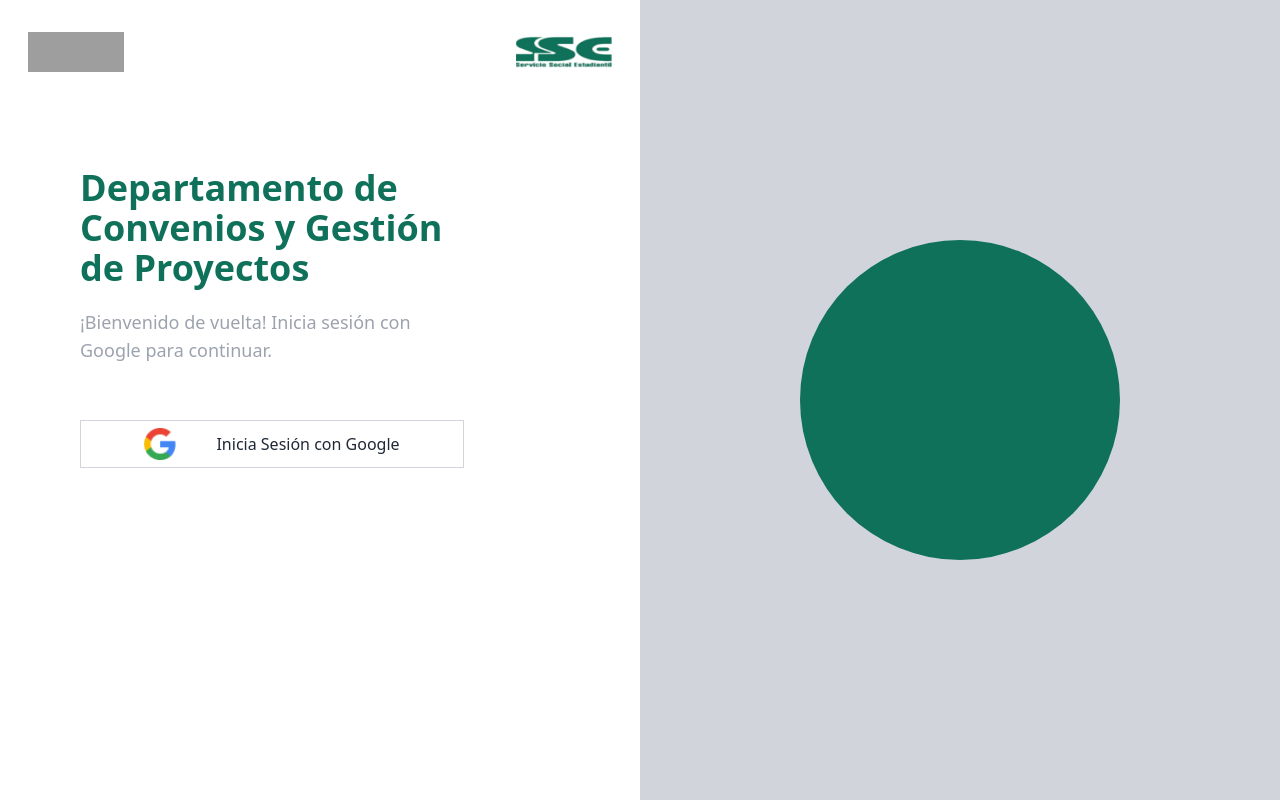
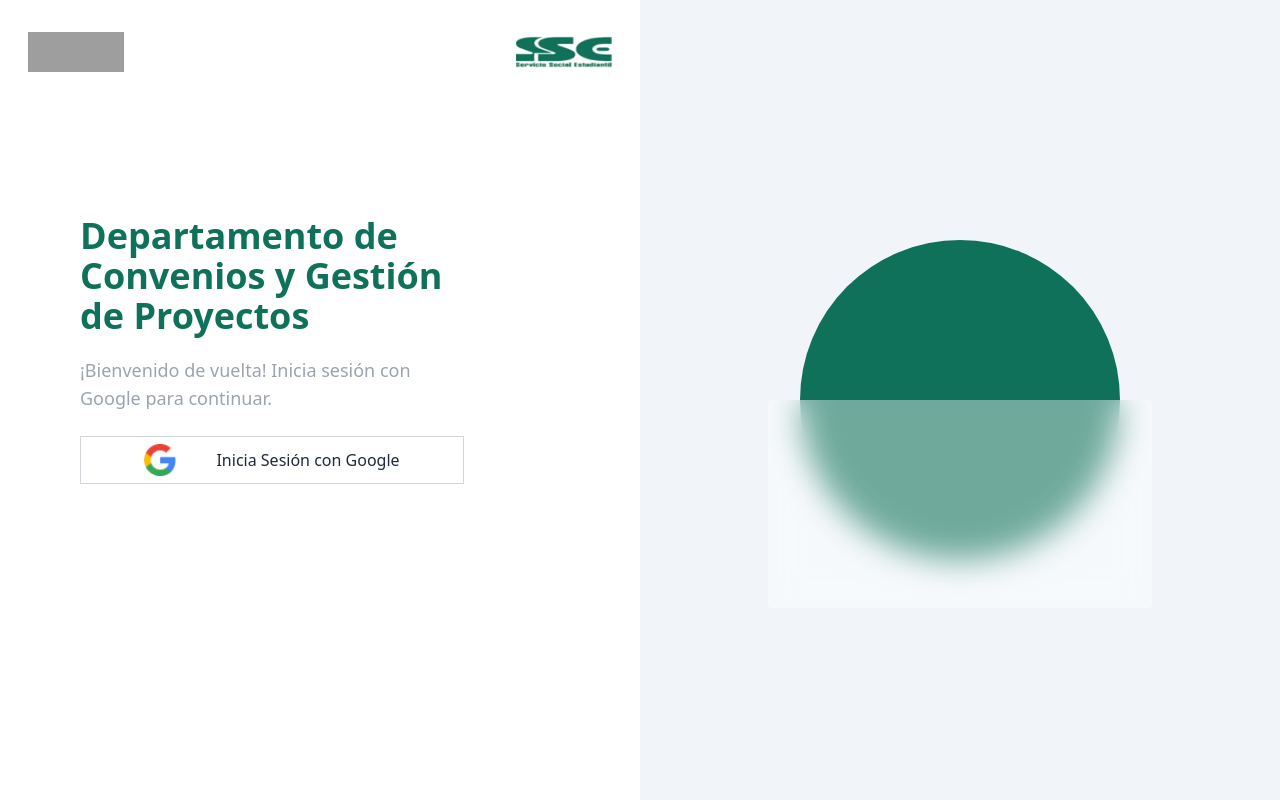
Before and after one commit to FedericoCadena9/Servicio-Social, a Next.js app: page /login in a window 1280 px wide. Built offline with nearby package versions, Linux system fonts and the light colour scheme; grey boxes are pictures that could not be loaded.

Commit message:
Update Cuadro Blur Login

```diff
--- a/pages/login.jsx
+++ b/pages/login.jsx
@@ -9,7 +9,7 @@ import Link from 'next/link'
 
 const Login = () => {
     return (
-        <div className='grid grid-cols-12 w-full h-screen'>
+        <div className='grid grid-cols-12 w-full h-screen bg-white '>
             <div className='col-span-6'>
                 <div className="flex items-center justify-between px-7 py-8">
                     {/* Logos */}
@@ -30,9 +30,12 @@ const Login = () => {
                         />
                     </div>
                 </div>
+                <div className="w-full  mx-auto max-w-2xl mt-28 space-y-6">
                     {/*Texto contenido*/}
-                <div className='w-100 h-92 text-primary-500 font-bold text-4xl ml-20 mr-40 mt-16'>Departamento de Convenios y Gestión de Proyectos</div>
-                <div className='w-400 h-28 text-gray-400 text-lg ml-20 mr-48 mt-5'>¡Bienvenido de vuelta! Inicia sesión con Google para continuar.</div>
+                    <div className="">
+                        <h1 className='text-primary-500 font-bold text-4xl ml-20 mr-40 mt-16'>Departamento de Convenios y Gestión de Proyectos</h1>
+                        <p className=' text-gray-400 text-lg ml-20 mr-48 mt-5'>¡Bienvenido de vuelta! Inicia sesión con Google para continuar.</p>
+                    </div>
                     {/*Boton Google*/}
                     <Link href={'/'}>
                         <button className='w-96 h-12 font-Poppins gap-10 flex ml-20 mt-0 border border-gray-300 items-center justify-center'>
@@ -52,9 +55,13 @@ const Login = () => {
                         </button>
                     </Link>
                 </div>
-            <div className='col-span-6 bg-gray-300 flex items-center justify-center'>
+            </div>
+            <div className='col-span-6 bg-slate-100 flex items-center justify-center relative'>
                 {/*Circulo*/}
                 <div className='w-80 h-80 bg-primary-500 rounded-full col-span-6'></div>
+
+                {/* Cuadrado */}
+                <div className='w-96 h-52 backdrop-blur-lg rounded bg-white/40 top-1/2 col-span-6 absolute'></div>
             </div>
         </div>
     )
```
Lines whose indentation alone changed are shown as unchanged.
